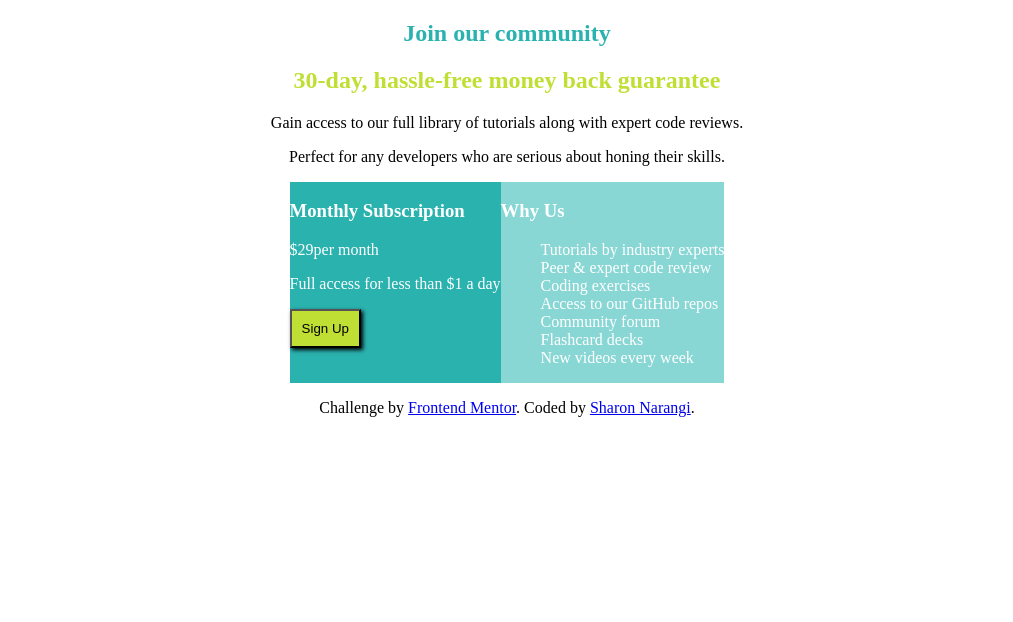
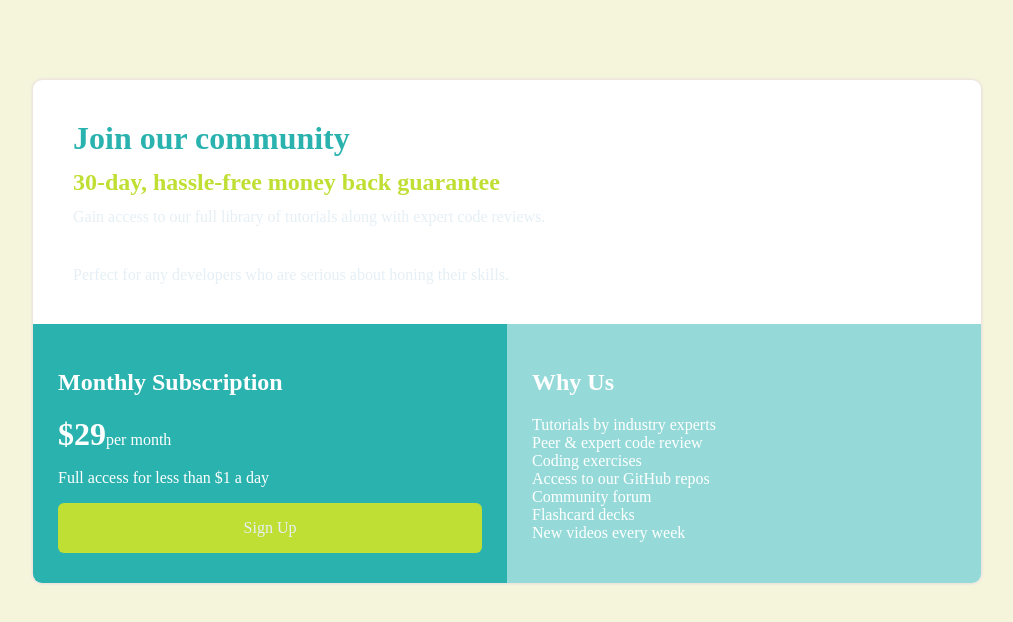
Before and after one commit to sharonnarangi/FRONT-END-MENTOR, a plain HTML site: page index.html in a window 1280 px wide. Shown: the whole page, without its empty margins (133-1146 px from the left). Drawn offline with Linux system fonts and the light colour scheme.

Commit message:
Single Price Grid Project

```diff
--- a/Styles.CSS
+++ b/Styles.CSS
@@ -1,40 +1,60 @@
-h1{
+body{
+    background-color: beige;
+}
+main{
+    background-color: white;
+    width: 75%;
+    margin: 80px auto;
+    border-radius: 9px;
+    box-shadow: 0px 0px 3px 1px rgb(233, 221, 221);
+    overflow: hidden;
+}
+main>h1,
+main>h2,
+main>p{
+    margin: 12px 40px;
+}
+main>p{
+    margin-bottom: 40px;
+    color: hsl(204, 43%, 93%);
+}
+main>h1{
+    margin-top: 40px;
     color: hsl(179, 62%, 43%);
 }
-h2{
+main>h2{
     color: hsl(71, 73%, 54%);
-}
-.Flex{
-    display: flex;
-    text-align: left;
-    justify-content: center;
-    color: white;
-}
-
-
-
-.Offers{
-    background-color: hsl(179, 49%, 69%);
-}
-
-.PayCard{background-color: hsl(179, 62%, 43%);
 
 }
-
-
-body{
-    margin: 8px;
+section{
+    display: flex;
+}
+div{
+    padding: 25px;
+    flex: 1;
+    color: white;
+    flex-grow: 1;
+}
+div:first-child{
+    background-color: hsl(179, 62%, 43%);
+}
+div:nth-child(2){
+background-color: hsl(178, 48%, 72%);
+}
+div span{
+    font-size: 2em;
+    font-weight: bold;
+}
+div a {
+    color: hsl(204, 43%, 93%);
+    background-color: hsl(71, 73%, 54%);
+    display: block;
     text-align: center;
+    text-decoration: none;
+    padding: 16px;
+    border-radius: 6px;
 }
-.list{
+ul{
     list-style: none;
+    padding: 0px;
 }
-.Button{
-    background-color: hsl(71, 73%, 54%);
-    box-shadow: 2px 2px 4px;
-    padding: 10px;
-    width: 200;
-
-
-
-}
--- a/index.html
+++ b/index.html
@@ -12,24 +12,21 @@
 
 </head>
 <body>
-  <section>
-    <div class="container">
+  <main>
       <h1>Join our community</h1>
       <h2>30-day, hassle-free money back guarantee</h2>
       <p>Gain access to our full library of tutorials along with expert code reviews.</p>
        <p> Perfect for any developers who are serious about honing their skills.</p>
-    </div>
-  </section>
-  <section class="Flex">
-    <div class="PayCard">
-      <h3> Monthly Subscription</h3>
+  <section>
+    <div>
+      <h2> Monthly Subscription</h2>
       <p><span>$29</span>per month</p>
       <p>Full access for less than &dollar;1 a day</p>
-      <button class="Button">Sign Up</button>
+     <a href="#">Sign Up</a>
     </div>
-    <div class="Offers">
-    <h3>Why Us</h3>
-      <ul class="list">
+    <div>
+    <h2>Why Us</h2>
+      <ul>
       <li>Tutorials by industry experts</li>
       <li>Peer &amp; expert code review</li>
       <li>Coding exercises</li>
@@ -40,12 +37,6 @@
   </ul>
   </div>
   </section>
-
-  <footer>
-    <p class="attribution">
-      Challenge by <a href="https://www.frontendmentor.io?ref=challenge" target="_blank">Frontend Mentor</a>.
-      Coded by <a href="#"> Sharon Narangi</a>.
-    </p>
-  </footer>
+  </main>
 </body>
 </html>
```
